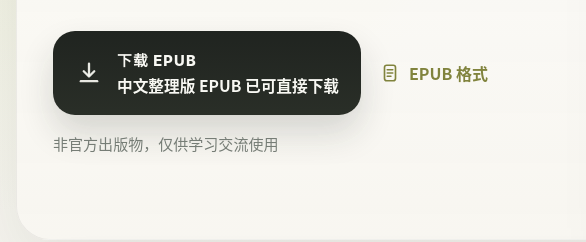
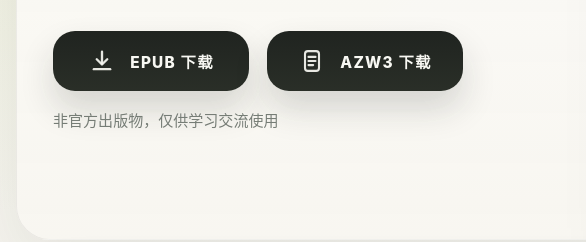
Before and after one commit to luluyayawawa123/web-publish, a plain HTML site: page the-science-of-running/index.html in a window 1280 px wide. Shown: the part 594-836 px from the top of the page, 0-586 px from the left. Drawn offline with Linux system fonts and the light colour scheme.

Commit message:
Add AZW3 download option

```diff
--- a/the-science-of-running/index.html
+++ b/the-science-of-running/index.html
@@ -58,19 +58,20 @@
                   </svg>
                 </span>
                 <span class="download-button-copy">
-                  <span class="download-button-label">下载 EPUB</span>
-                  <span class="download-button-meta">中文整理版 EPUB 已可直接下载</span>
+                  <span class="download-button-label">EPUB 下载</span>
                 </span>
               </a>
-              <div class="format-chip">
-                <span class="format-chip-icon" aria-hidden="true">
+              <a class="download-button" href="./downloads/The%20Science%20of%20Running_zh_v1.azw3" download>
+                <span class="download-button-icon" aria-hidden="true">
                   <svg viewBox="0 0 24 24" role="presentation">
                     <rect x="6" y="3.5" width="12" height="17" rx="2.5" fill="none" stroke="currentColor" stroke-width="1.8"/>
                     <path d="M9 8.5h6M9 12h6M9 15.5h4" fill="none" stroke="currentColor" stroke-width="1.8" stroke-linecap="round"/>
                   </svg>
                 </span>
-                <span>EPUB 格式</span>
-              </div>
+                <span class="download-button-copy">
+                  <span class="download-button-label">AZW3 下载</span>
+                </span>
+              </a>
             </div>
 
             <p class="hero-disclaimer">非官方出版物，仅供学习交流使用</p>
--- a/the-science-of-running/styles.css
+++ b/the-science-of-running/styles.css
@@ -225,9 +225,10 @@
 .download-button {
   display: inline-flex;
   align-items: center;
+  justify-content: center;
   gap: 14px;
-  min-width: 280px;
-  padding: 18px 22px;
+  min-width: 196px;
+  padding: 16px 20px;
   border-radius: 22px;
   text-decoration: none;
   background: linear-gradient(180deg, rgba(27, 31, 27, 0.98), rgba(37, 42, 35, 0.98));
@@ -247,33 +248,14 @@
 
 .download-button-copy {
   display: grid;
-  gap: 4px;
+  gap: 0;
 }
 
 .download-button-label {
-  font-size: 0.92rem;
+  font-size: 0.96rem;
   font-weight: 800;
   letter-spacing: 0.08em;
-  text-transform: uppercase;
-}
-
-.download-button-meta {
-  font-size: 0.98rem;
-  font-weight: 700;
-}
-
-.format-chip {
-  display: inline-flex;
-  align-items: center;
-  gap: 8px;
-  color: var(--accent);
-  font-size: 1rem;
-  font-weight: 600;
-}
-
-.format-chip-icon {
-  width: 22px;
-  height: 22px;
+  white-space: nowrap;
 }
 
 .hero-disclaimer {
```
Also changed, not shown: 1 other file.
